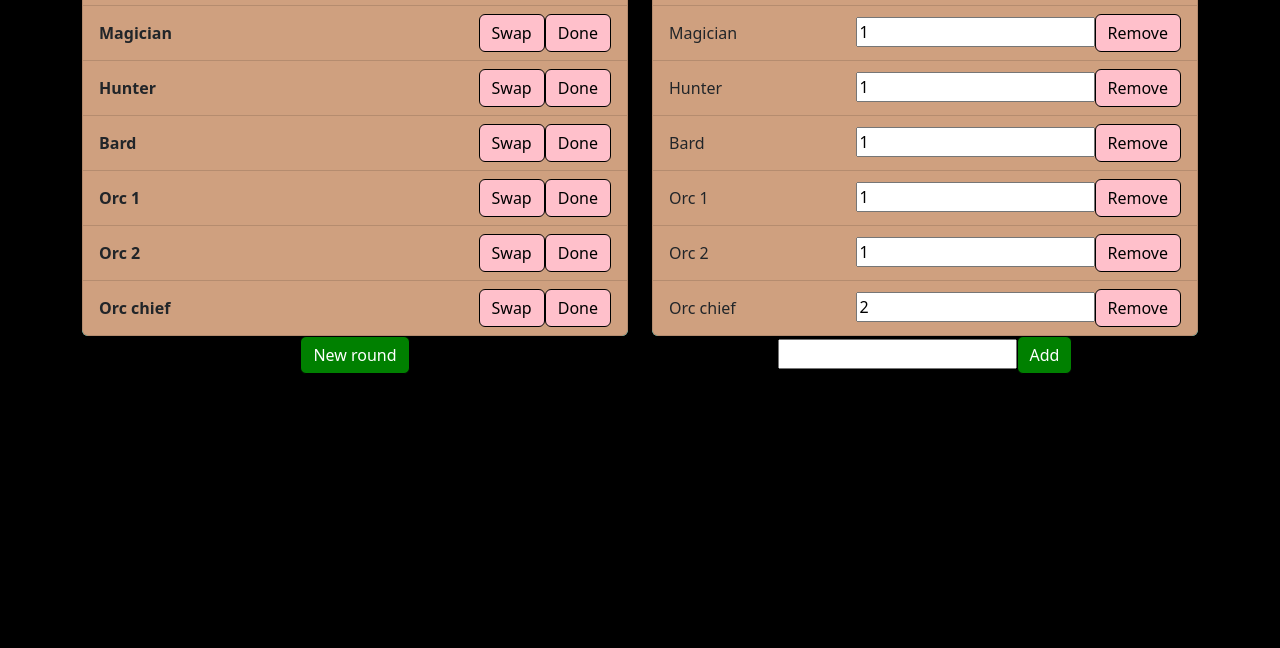
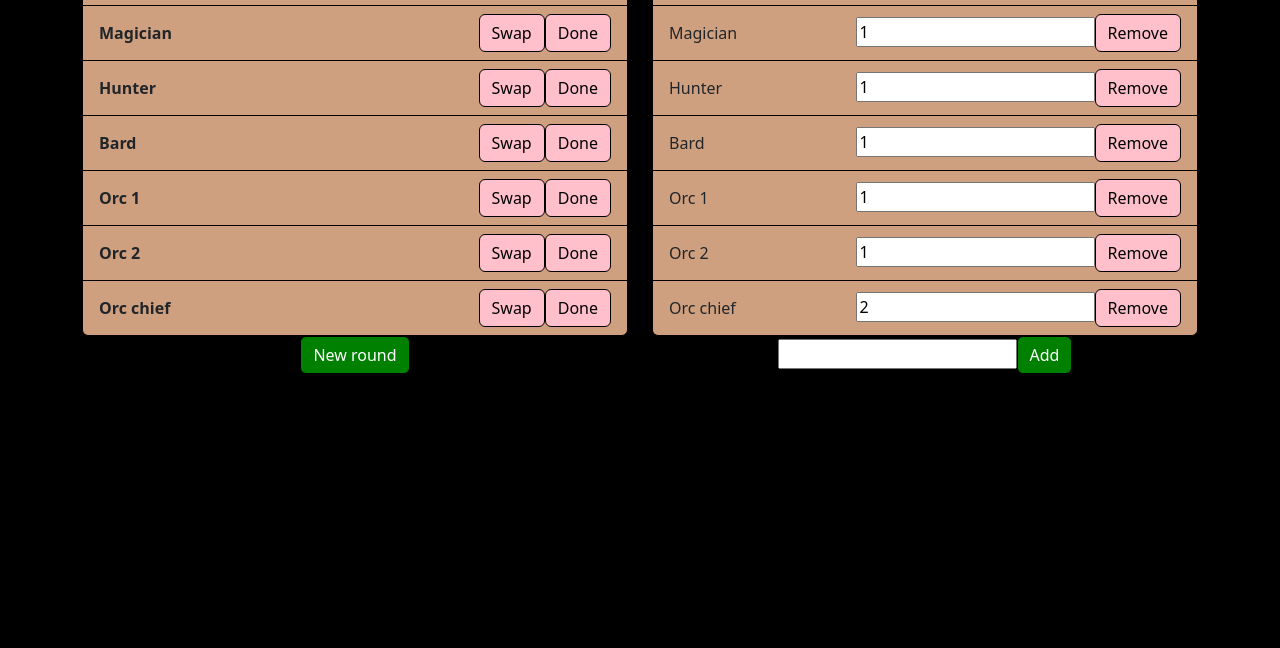
Before and after one commit to gregersn/hitfirst, a React app: page / in a window 1280 px wide. Shown: the part 152-800 px from the top of the page. Built offline with nearby package versions, Linux system fonts and the light colour scheme.

Commit message:
Update packages.

```diff
--- a/src/styles.scss
+++ b/src/styles.scss
@@ -27,9 +27,8 @@ h3 {
 }
 
 .big-list {
-    background-color: aqua;
-
     .element {
+        border-color: black;
         background-color: rgb(207, 160, 127);
         &.undone {
             font-weight: bolder;
```
Also changed, not shown: package.json (+5 -5 lines), 1 other file.
